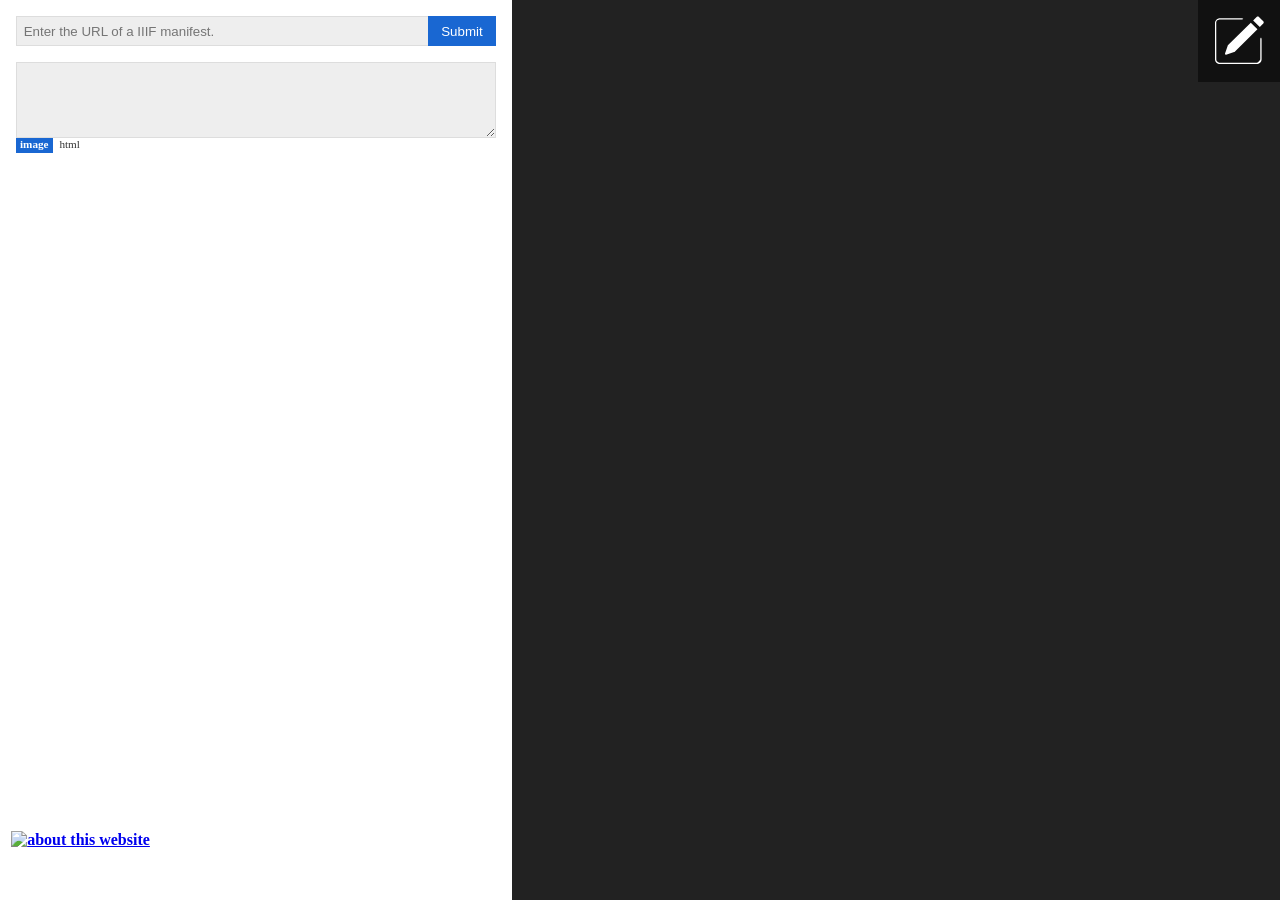
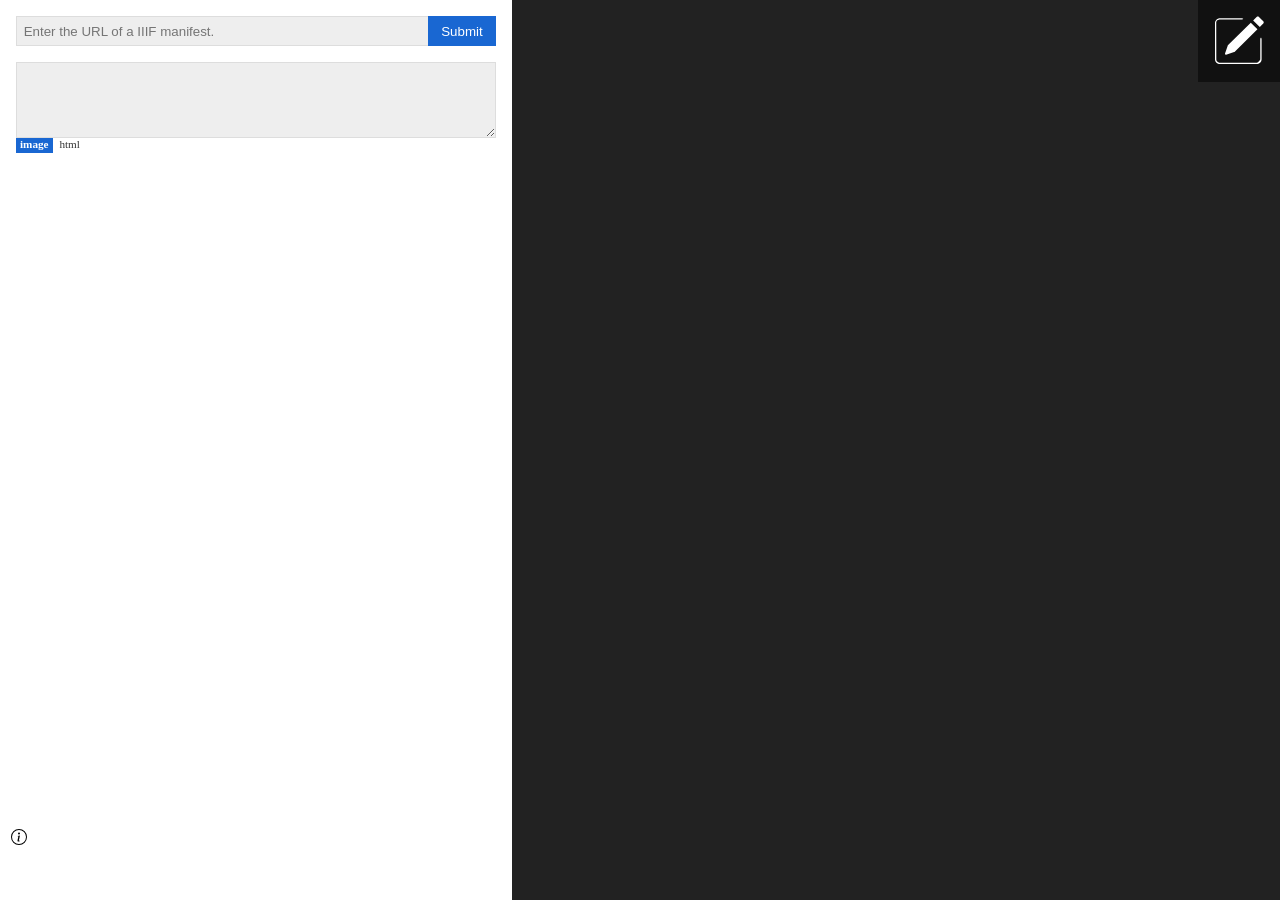
Before and after one commit to McGrawCenter/croppingtool, a Jekyll site: the page built from index.md, in a window 1280 px wide. Built offline with Jekyll 4.4.1, drawn with Linux system fonts in a browser that asks for light colours.

Commit message:
fixing broken image

```diff
--- a/_layouts/default.html
+++ b/_layouts/default.html
@@ -11,8 +11,6 @@
   <!--<script src="js/modal.js"></script>-->
   <script src="assets/js/openseadragon/openseadragon.min.js"></script>
   <link type="text/css" rel="stylesheet" href="assets/css/style.css">
-
-
 
 </head>
 
@@ -93,7 +91,7 @@
     </div>
 </div>
 
-<div id="footer"><a href="#" class="about" alt="display information about this website"><img src="images/info-circle.svg" height="16" title="about this website"/></a></div>
+<div id="footer"><a href="#" class="about" alt="display information about this website"><img src="assets/images/info-circle.svg" height="16" title="about this website"/></a></div>
 
    <script>
 
```
